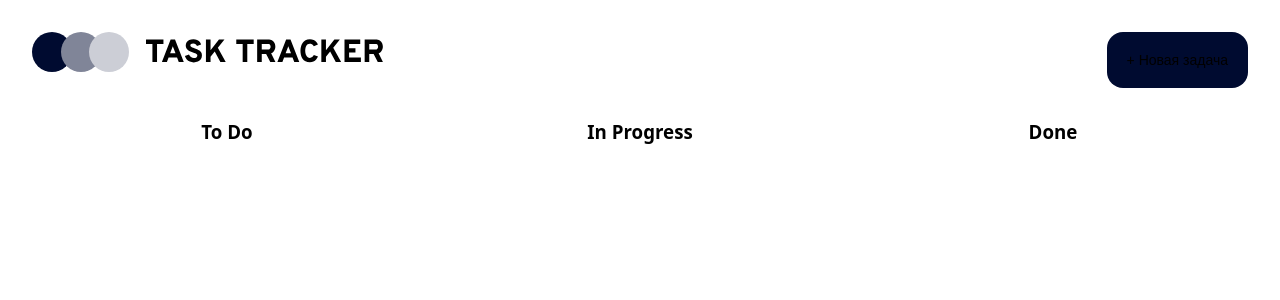
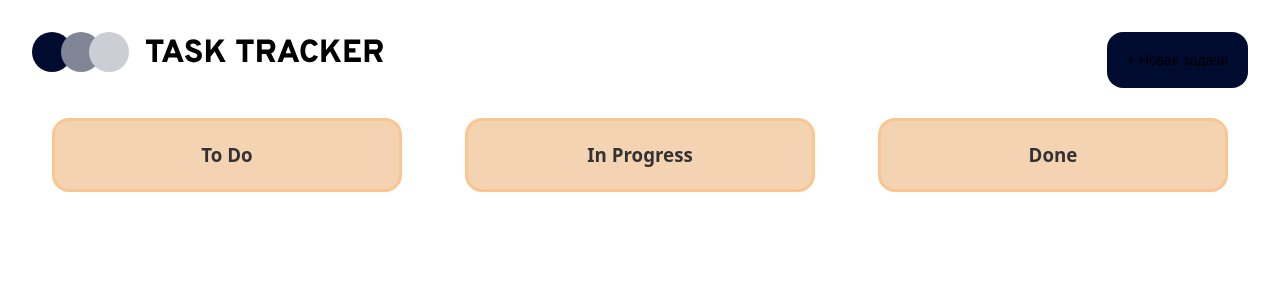
Before and after one commit to Almazik001/task_tracker_front, a React (Vite) app: page / in a window 1280 px wide. Shown: the top 300 px of the page. Built offline with nearby package versions, Linux system fonts and the light colour scheme.

Commit message:
сделал кнопку удаления, исправил код и улучил стилизацию

```diff
--- a/src/App.css
+++ b/src/App.css
@@ -84,15 +84,51 @@
   transition: 30%;
 }
 
+.column-title {
+  padding: 20px 10px;
+  background-color: #F2C9A0;
+  border: 3px solid #fab875;
+  border-radius: 17px;
+  opacity: 0.8;
+}
+
+
 
 .task_card {
+  position: relative;
+
   color: black;
   margin-top: 20px;
-  padding: 20px;
-  background-color: rgb(255, 255, 255);
+  padding: 10px;
+  background-color: #F2C9A0;
+  border: 3px solid #fab875;
   height: 100%;
   text-align: left;
   border-radius: 10px;
+
+
+}
+
+.task-backround {
+
+
+  height: 100%;
+  background-color: #F2C9A0;
+  width: 100%;
+}
+
+.task-delete img {
+  background-color: #ffa54b;
+  border-radius: 5px;
+
+  display: block;
+  position: absolute;
+
+  height: 20px;
+  width: 20px;
+
+  top: 10px;
+  right: 10px;
 }
 
 .modalForm {
--- a/src/App.jsx
+++ b/src/App.jsx
@@ -19,8 +19,8 @@ function App() {
 
 
     const changeStatus = (id, newStatus) => {
-      setTasks(
-        tasks.map(task =>
+      setTasks(prev =>
+        prev.map(task =>
           task.id === id
           ? {...task, status: newStatus}
           : task
@@ -28,8 +28,8 @@ function App() {
       )
     }
 
-    const removeTask = (task) => {
-        setTasks([tasks.filter([p => p.id !== task.id])])
+    const removeTask = (id) => {
+        setTasks(prev => prev.filter(task => task.id !== id))
     }
 
 
@@ -41,7 +41,7 @@ function App() {
         <TaskForm
         create={createTask} setModal={setModal}/>
       </MyModal>
-      <Board tasks={tasks} changeStatus={changeStatus}  />
+      <Board tasks={tasks} changeStatus={changeStatus}  removeTask={removeTask}/>
 
       {/* <MyButton onClick={() => changeStatus(todo.id, 'done')} >Готово</MyButton> */}
     </>
--- a/src/components/TaskForm.jsx
+++ b/src/components/TaskForm.jsx
@@ -10,15 +10,14 @@ const TaskForm = ({ create, setModal }) => {
   const addTask = (e) => {
     e.preventDefault();
 
-   const newTask = {
-    ...task, id: Date.now(),
-    title: task.title,
-    body: task.body,
-    status: 'todo',
-   }
+    const newTask = {
+      ...task, id: Date.now(),
+      status: 'todo',
+    }
+
     create(newTask)
-    setTask({ title: '', body: '' });
-  };
+    setTask({title: '', body: ''})
+  }
 
 
   const cancel = () => {
@@ -43,9 +42,7 @@ const TaskForm = ({ create, setModal }) => {
         value={task.title}
         type='text'
         placeholder="Название"
-        onChange={ (e) => {
-          console.log("TITLE:", e.target.value)
-          setTask({...task, title: e.target.value})}}
+        onChange={e => setTask({...task, title: e.target.value})}
       />
       <span>Taks discription</span>
       <MyInput
--- a/src/components/navbar/Board/Board.jsx
+++ b/src/components/navbar/Board/Board.jsx
@@ -1,11 +1,11 @@
 import Column from './Column';
 
-const Board = ({ tasks, changeStatus }) => {
+const Board = ({ tasks, changeStatus, removeTask }) => {
   return (
     <div className="board">
-      <Column title="To Do" status="todo" tasks={tasks} changeStatus={changeStatus} />
-      <Column title="In Progress" status="progress" tasks={tasks} changeStatus={changeStatus} />
-      <Column title="Done" status="done" tasks={tasks} changeStatus={changeStatus} />
+      <Column title="To Do" status="todo" tasks={tasks} changeStatus={changeStatus} removeTask={removeTask}/>
+      <Column title="In Progress" status="progress" tasks={tasks} changeStatus={changeStatus} removeTask={removeTask}/>
+      <Column title="Done" status="done" tasks={tasks} changeStatus={changeStatus} removeTask={removeTask}/>
     </div>
   );
 };
--- a/src/components/navbar/Board/Column.jsx
+++ b/src/components/navbar/Board/Column.jsx
@@ -1,9 +1,12 @@
 import TaskCard from './TaskCard';
 
-const Column = ({ title, status, tasks, changeStatus }) => {
+const Column = ({ title, status, tasks, changeStatus, removeTask }) => {
   return (
     <div className="column">
+      <div className="column-title">
         <h3>{title}</h3>
+      </div>
+
 
       {tasks
         .filter(task => task.status === status)
@@ -12,6 +15,7 @@ const Column = ({ title, status, tasks, changeStatus }) => {
               key={task.id}
               task={task}
               changeStatus={changeStatus}
+              removeTask={removeTask}
             />
         ))}
     </div>
--- a/src/components/navbar/Board/TaskCard.jsx
+++ b/src/components/navbar/Board/TaskCard.jsx
@@ -1,14 +1,18 @@
 import React from 'react';
 import MyButton from '../UI/Mybutton/MyButton';
+import Xicon from '../../../assets/X SVG Icon.svg'
 
-const TaskCard = ({ task, changeStatus }) => {
+const TaskCard = ({ task, changeStatus, removeTask }) => {
 
 
 
   return (
     <div className="task_card">
-      <h4>{task.title}</h4>
-      <p>{task.body}</p>
+      <h4 className='task-title'>{task.title}</h4>
+      <p className='task-subtitle'>{task.body}</p>
+      <div className="task-delete">
+        <img src={Xicon} alt="delete"  onClick={() => removeTask(task.id)}/>
+      </div>
 
       <div className="button_card">
         {task.status === 'todo' && (
--- a/src/components/navbar/UI/MyModal/MyModal.module.css
+++ b/src/components/navbar/UI/MyModal/MyModal.module.css
@@ -5,6 +5,8 @@
     bottom: 0;
     right: 0;
     position: fixed;
+
+    z-index: 9999;
 }
 
 .myModalContent {
```
Also changed, not shown: src/components/navbar/UI/MyModal/MyModal.jsx (+3 -4 lines), src/assets/X SVG Icon.svg (added). Lines whose indentation alone changed are shown as unchanged.
